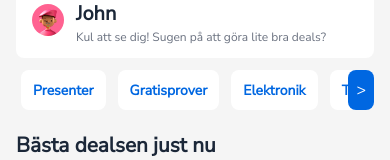
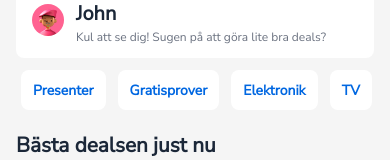
Before and after one commit to subhansks/development, a Next.js app: page / in a window 390 px wide. Shown: the part 124-284 px from the top of the page. Built offline with nearby package versions, Linux system fonts and the light colour scheme.

Commit message:
navigation button fix and hid in mobile

```diff
--- a/src/components/homepage/custom_slider.tsx
+++ b/src/components/homepage/custom_slider.tsx
@@ -174,8 +174,8 @@ export default function CustomSlider() {
       <button
         onClick={scrollPrev}
         disabled={atStart}
-        className={`absolute left-0 z-10 bg-dealguru-blue h-full text-white px-2 py-1 rounded-lg ${
-          atStart ? "opacity-50 cursor-not-allowed hidden" : ""
+        className={`absolute left-0 z-10 bg-dealguru-blue hidden md:block h-full text-white px-2 py-1 rounded-lg ${
+          atStart ? "opacity-0 cursor-not-allowed hidden " : ""
         }`}
         style={{ top: "50%", transform: "translateY(-50%)" }}
       >
@@ -184,8 +184,8 @@ export default function CustomSlider() {
       <button
         onClick={scrollNext}
         disabled={atEnd}
-        className={`absolute right-0 z-10 bg-dealguru-blue h-full text-white px-2 py-1 rounded-lg ${
-          atEnd ? "opacity-50 cursor-not-allowed hidden" : ""
+        className={`absolute right-0 z-10 bg-dealguru-blue hidden md:block h-full text-white px-2 py-1 rounded-lg ${
+          atEnd ? "opacity-0 cursor-not-allowed hidden" : ""
         }`}
         style={{ top: "50%", transform: "translateY(-50%)" }}
       >
```
